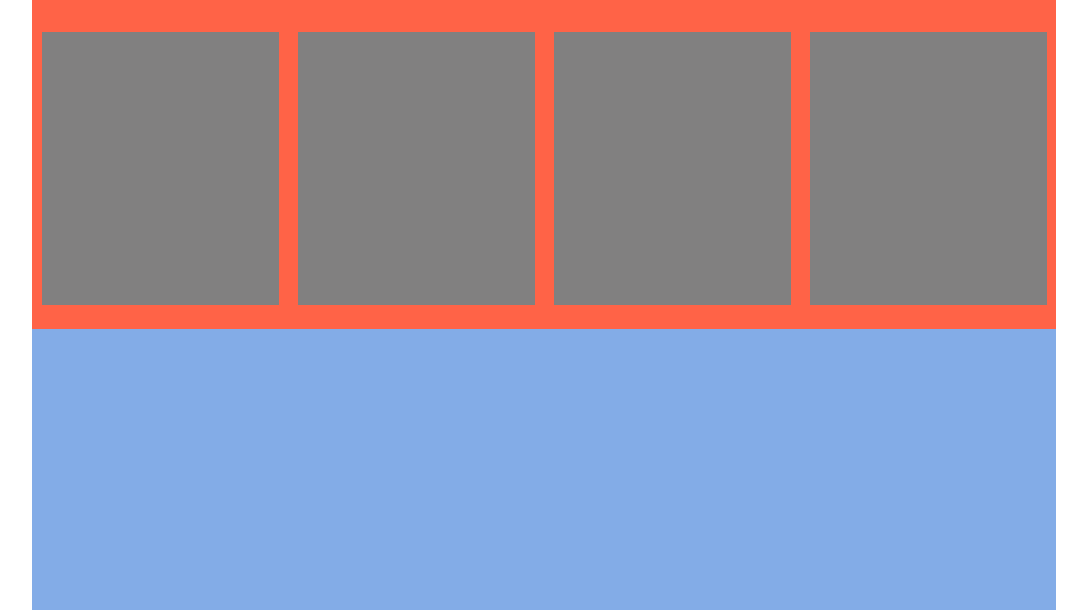
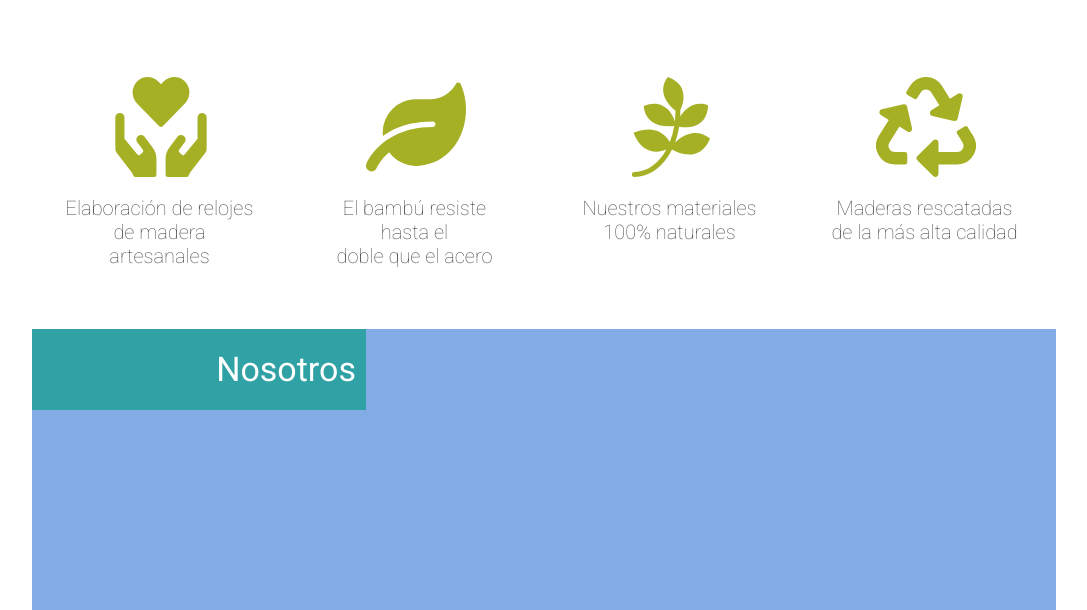
Before and after one commit to Brendrm/wewood2, a plain HTML site: page index.html in a window 1280 px wide. Shown: the part 818-1428 px from the top of the page, without its empty margins (96-1183 px from the left). Drawn offline with Linux system fonts and the light colour scheme.

Commit message:
se termino seccion relojes-se coloco una clase para todos los h2-y se comenzo laseccion nosotros

```diff
--- a/estilos.css
+++ b/estilos.css
@@ -42,7 +42,6 @@ header{
 section#relojes{
 	width: 1024px;
 	height: 457px;
-	background-color: tomato;
 	padding-top: 20px;
 }
 
@@ -106,7 +105,7 @@ section#relojes h2{
 	width: 324px;
 	height: 105px;
 	text-align: right;
-	padding-top: 15px;
+	padding-top: 20px;
 	padding-right: 10px;
 
 }
@@ -114,9 +113,34 @@ section#relojes h2{
 div.boxrelojes{
 	width: 237px;
 	height: 273px;
-	background-color: #818080;
 	float: left;
 	margin-top: 40px;
-	margin-left: 10px;
+	margin-left: 9px;
 	margin-right: 9px;
 }
+
+div.boxrelojes img{
+	margin-top: 40px;
+	margin-left: 70px;
+	width: 100px;
+	height: 100px;
+}
+
+div.boxrelojes p{
+	text-align: center;
+	font-size: 20px;
+	color: #4A4A4A;
+	margin-top: 15px;
+}
+
+h2.titulos{
+	font-size: 34px;
+	color: white;
+	background-color: #30A2A6;
+	text-align: right;
+	padding-top: 20px;
+	padding-right: 10px;
+	width: 324px;
+	height: 61px;
+
+}
--- a/index.html
+++ b/index.html
@@ -30,14 +30,36 @@
 		</nav><!--Aqui termina el nav-->
 		<header></header>
 		<section id="relojes">
-		<h2>Relojes de <br>Madera</h2>
-			<div class="boxrelojes"></div>
-			<div class="boxrelojes"></div>
-			<div class="boxrelojes"></div>
-			<div class="boxrelojes"></div>
+		<h2>Relojes de<br>Madera</h2>
+			<div class="boxrelojes">
+			<img src="img/icono_1.svg" alt="Servicio 1">
+			<p>Elaboración de relojes <br> de madera <br>
+artesanales</p>
+				</div>
+			<div class="boxrelojes">
+			<img src="img/icono_2.svg" alt="Servicio 2">
+			<p>El bambú resiste <br> hasta  el <br> doble que el acero</p>
+				</div>
+			<div class="boxrelojes">
+			<img src="img/icono_3.svg" alt="Servicio 3">
+			<p>Nuestros materiales <br> 100% naturales</p>
+				</div>
+			<div class="boxrelojes">
+			<img src="img/icono_4.svg" alt="Servicio 4">
+			<p>Maderas rescatadas <br> de la más alta calidad</p>
+				</div>
 		</section>
 
-		<section id="nosotros"></section>
+		<section id="nosotros">
+			<h2 class="titulos">Nosotros</h2>
+			<div id="boxnosotros">
+				<div class="cajitas"></div>
+				<div class="cajitas"></div>
+				<div class="cajitas"></div>
+				<div class="cajitas"></div>
+			</div>
+
+		</section>
 		<section id="catalogo"></section>
 		<section id="contacto"></section>
 		<footer></footer>
```
